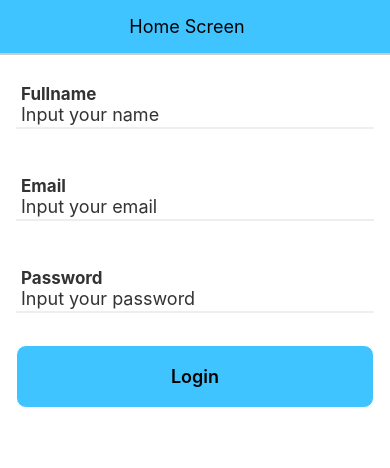
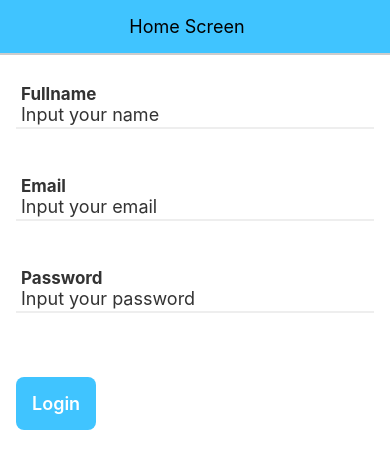
Before and after one commit to monkeyidesign/react-native, a React Native app: screen / in a window 390 px wide. Shown: the top 468 px of the page. Built offline with nearby package versions, Linux system fonts and the light colour scheme.

Commit message:
Added a flexible background.

```diff
--- a/App.js
+++ b/App.js
@@ -41,8 +41,10 @@ export default class App extends Component {
           />
         </View>
         <View style={styles.container}>
-          <View style={styles.button1_bg}>
-            <Button onPress={() => alert('test')}>Login</Button>
+          <View style={styles.button2_bg}>
+            <Button onPress={() => alert('test')} bgcolor="#40c4ff">
+              Login
+            </Button>
           </View>
         </View>
       </SafeAreaView>
@@ -64,11 +66,10 @@ const styles = StyleSheet.create({
     paddingRight: 16,
     paddingBottom: 16,
   },
-  button1_bg: {
-    backgroundColor: '#40c4ff',
-    borderRadius: 10,
-    borderWidth: 1,
-    borderColor: '#fff',
-    alignItems: 'center'
+  button2_bg: {
+    flex: 1,
+    flexDirection: 'row',
+    alignItems: 'center',
+    marginTop: 32
   },
 });
--- a/src/components/form/Button.js
+++ b/src/components/form/Button.js
@@ -1,25 +1,22 @@
 import React from 'react';
 import {Text, StyleSheet, TouchableOpacity} from 'react-native';
 
-const Button = ({onPress, children}) => {
+const Button = ({onPress, children, bgcolor}) => {
   return (
-    <TouchableOpacity onPress={onPress} style={styles.button}>
-      <Text style={styles.text}>{children}</Text>
+    <TouchableOpacity onPress={onPress}>
+      <Text style={[styles.text, {backgroundColor: bgcolor}]}>{children}</Text>
     </TouchableOpacity>
   );
 };
 
 const styles = StyleSheet.create({
-  botton: {
-    width: '100%',
-    padding: 16,
-    alignItems: 'center',
-    justifyContent: 'center',
-  },
   text: {
+    color: '#fff',
     fontSize: 18,
     fontWeight: '600',
-    padding: 20,
+    textAlign: 'center',
+    borderRadius: 8,
+    padding: 16,
   },
 });
 
```
